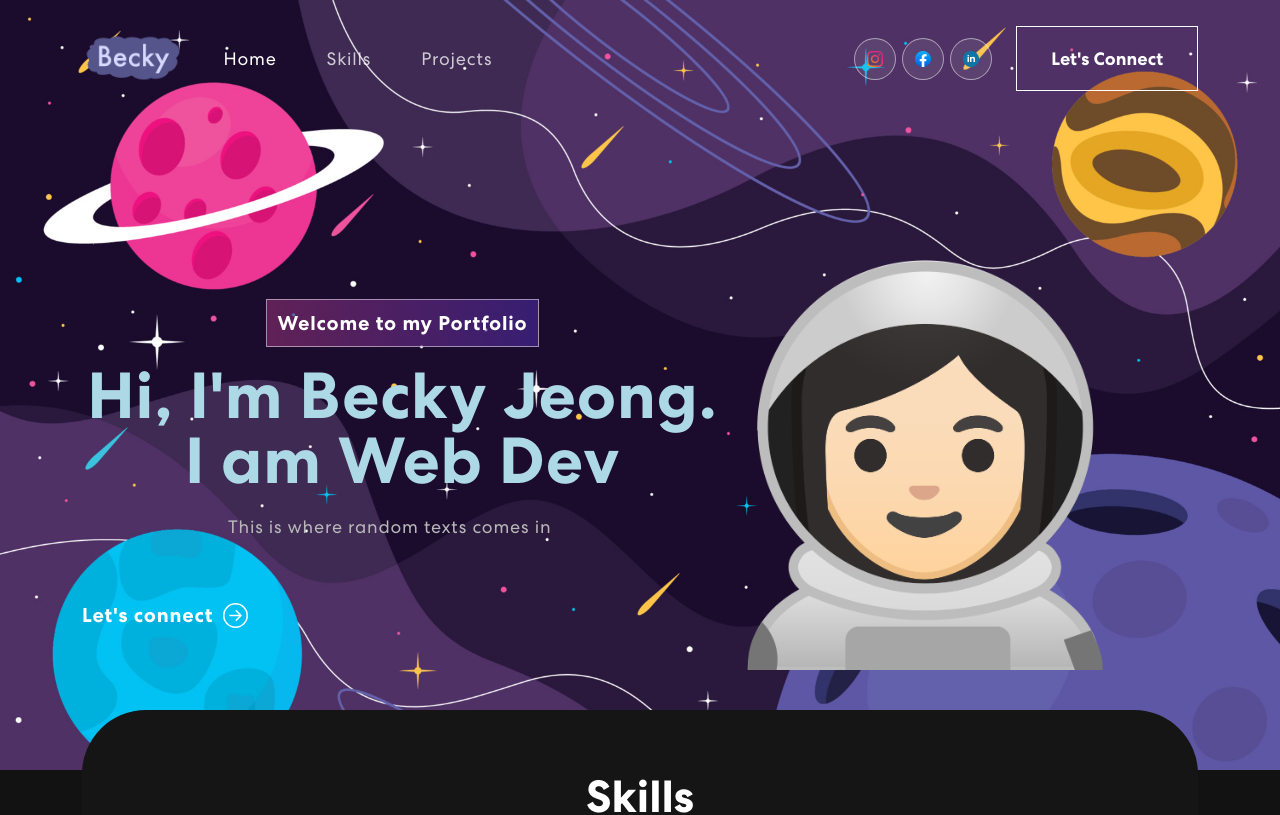
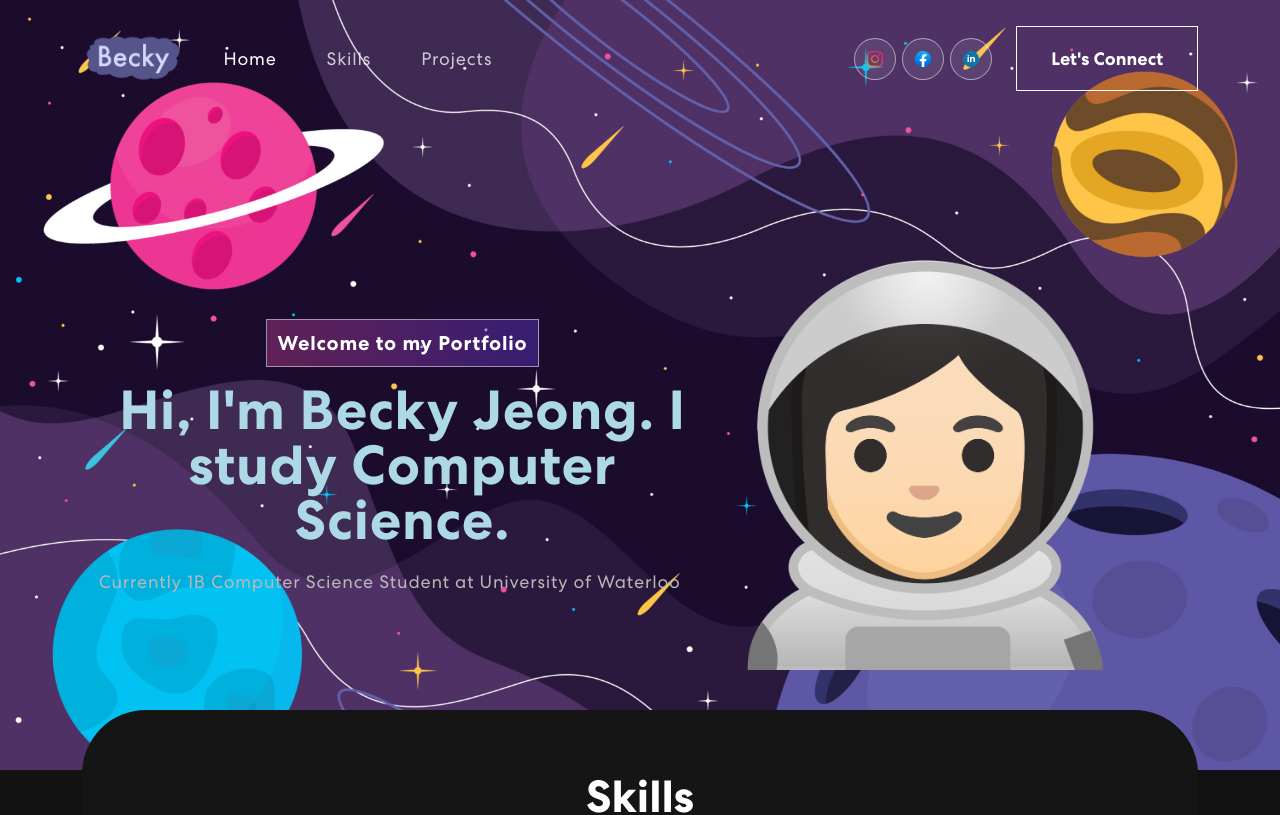
Before and after one commit to beckyjeong03/personal, a React (Create React App) app: page / in a window 1280 px wide. Shown: the top 815 px of the page. Built offline with nearby package versions, Linux system fonts and the light colour scheme.

Commit message:
serverjs

```diff
--- a/server.js
+++ b/server.js
@@ -13,7 +13,7 @@ console.log(process.env.EMAIL_USER);
 console.log(process.env.EMAIL_PASS);
 
 const contactEmail = nodemailer.createTransport({
-  service: 'outlook',
+  service: 'hotmail',
   auth: {
     user: "bjeong@uwaterloo.ca",
     pass: ""
--- a/src/App.css
+++ b/src/App.css
@@ -291,7 +291,7 @@ nav.navbar .navbar-toggler[aria-expanded="true"] .navbar-toggler-icon {
   display: inline-block;
 }
 .banner h1 {
-  font-size: 65px;
+  font-size: 55px;
   font-weight: 700;
   letter-spacing: 0.8px;
   line-height: 1;
@@ -299,9 +299,7 @@ nav.navbar .navbar-toggler[aria-expanded="true"] .navbar-toggler-icon {
   display: block;
   color: lightblue;
 }
-.banner h1 span{
-  background-color: transparent;
-}
+
 .banner p {
   color: #B8B8B8;
   font-size: 18px;
@@ -328,9 +326,7 @@ nav.navbar .navbar-toggler[aria-expanded="true"] .navbar-toggler-icon {
 .banner button:hover svg {
   margin-left: 25px;
 }
-.banner img {
-  /* animation: updown 3s linear infinite; */
-}
+
 @keyframes updown {
     0% {
         transform: translateY(-20px);
@@ -345,27 +341,21 @@ nav.navbar .navbar-toggler[aria-expanded="true"] .navbar-toggler-icon {
 .txt-rotate > .wrap {
   border-right: 0.08em solid #666;
 }
-
-/*Skills*/
-.skill{
+/************ Skills Css ************/
+.skill {
   padding: 0 0 50px 0;
   position: relative;
 }
-
-.skill-bx{
+.skill-bx {
   background: #151515;
   border-radius: 64px;
   text-align: center;
   padding: 60px 50px;
   margin-top: -60px;
 }
-
-
 .skill h2 {
 	font-size: 45px;
 	font-weight: 700;
-
-  background-color: transparent;
 }
 .skill p {
     color: #B8B8B8;
@@ -373,7 +363,6 @@ nav.navbar .navbar-toggler[aria-expanded="true"] .navbar-toggler-icon {
     letter-spacing: 0.8px;
     line-height: 1.5em;
     margin: 14px 0 75px 0;
-    background-color: transparent;
 }
 .skill-slider {
   width: 80%;
@@ -391,6 +380,7 @@ nav.navbar .navbar-toggler[aria-expanded="true"] .navbar-toggler-icon {
   width: 40%;
   z-index: -4;
 }
+
 
 /* Projects */
 .contact {
--- a/src/components/Banner.js
+++ b/src/components/Banner.js
@@ -8,7 +8,7 @@ export const Banner = () => {
     const [loopNum, setLoopNum] = useState(0);
     const [isDeleting, setIsDeleting] = useState(false);
 
-    const toRotate = [ "Web Developer" , "software Engineer", "UI/UX Designer" ];
+    const toRotate = [ "Computer Science." , "Web Development.", "UI/UX Designer." ];
     const [text, setText] = useState('');
     const [delta, setDelta] = useState(300 - Math.random() * 100);
     const period = 2000;
@@ -50,12 +50,12 @@ export const Banner = () => {
         <section className="banner" id="home">
             <Container>
                 <Row className="align-items-center">
-                    <Col xs={12} md={6} xl={7}>
+                    <Col xs={12} md={9} xl={7}>
                         <span className="tagline">Welcome to my Portfolio
                         </span>
-                        <h1> {`Hi, I'm Becky Jeong. I am `}<span className="wrap">{text}</span> </h1>
-                        <p>This is where random texts comes in</p>
-                        <button onClick={()=> console.log('connect')}>Let's connect <ArrowRightCircle size={25}></ArrowRightCircle></button>
+                        <h1> {`Hi, I'm Becky Jeong. I study `}<span className="wrap">{text}</span> </h1>
+                        <p>Currently 1B Computer Science Student at University of Waterloo</p>
+                        {/* <button onClick={()=> console.log('connect')}>Let's connect <ArrowRightCircle size={25}></ArrowRightCircle></button> */}
                     </Col>
                     <Col xs={12} md={3} xl={4}>
                         <img src={headerImg} alt="Header Img" />
```
